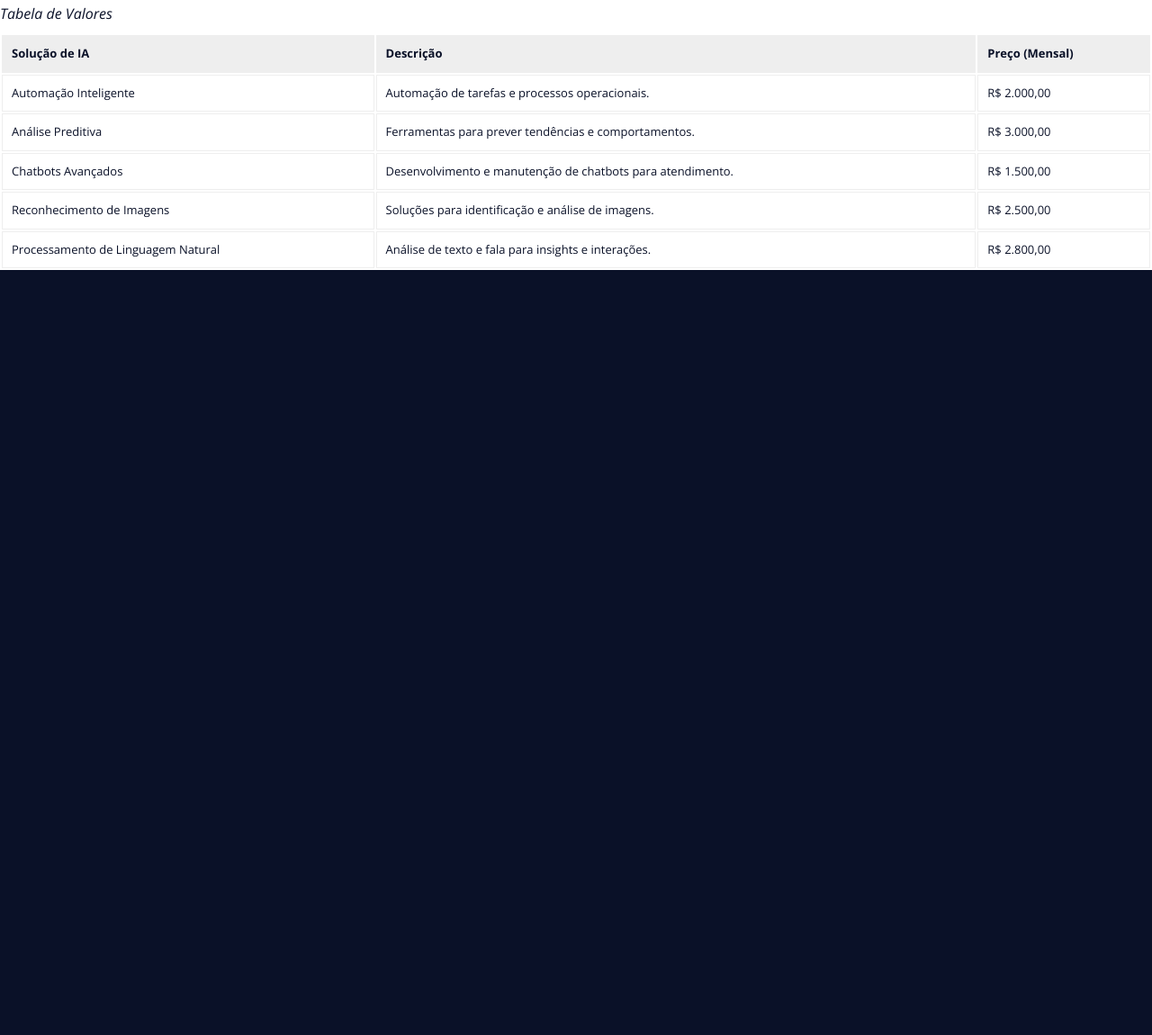
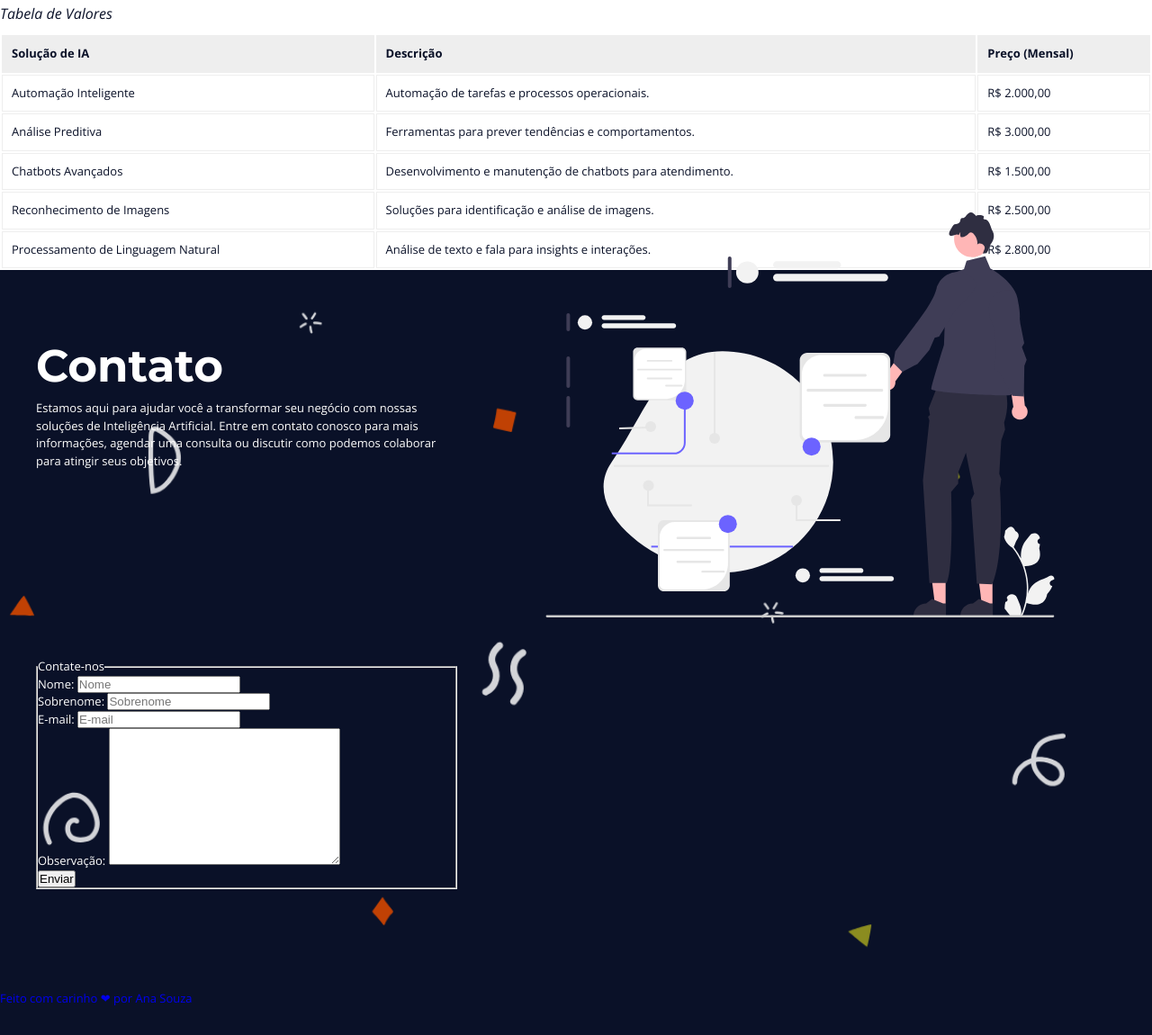
Before and after one commit to Ana-Souz/landing-page, a plain HTML site: page index.html in a window 1280 px wide. Shown: the part 5217-6367 px from the top of the page at 90% size. Before the commit the page ends 5517 px from the top, so only its background shows below. Drawn offline with nearby package versions, Linux system fonts and the light colour scheme.

Commit message:
Finalização

```diff
--- a/index.html
+++ b/index.html
@@ -34,7 +34,7 @@
                     <li><a href="#grid-solucao">Soluções</a></li>
                     <li><a href="#galeria">Galeria</a></li>
                     <li><a href="#tabela-valor">Preços</a></li>
-                    <li><a href="#">Contato</a></li>
+                    <li><a href="#contato">Contato</a></li>
                 </ul>
             </nav>
 
@@ -219,7 +219,58 @@
         </div>
     </section>
 
+    <section id="contato" class="intro main-fundo section">
+        <div class="main-content intro-content">
+            <div class="intro-text-content">
+                <h3>Contato</h3>
 
+                <p>Estamos aqui para ajudar você a transformar seu negócio com nossas soluções de Inteligência
+                    Artificial. Entre em contato conosco para mais informações, agendar uma consulta ou discutir como
+                    podemos colaborar para atingir seus objetivos.</p>
+
+            </div>
+            <div class="intro-img">
+                <img src="/assets/img/V-T-1.svg" alt="Logo fluxo de conexões">
+
+            </div>
+
+            <div class="form-contato">
+
+                <fieldset class="form-grid">
+
+                    <legend>Contate-nos</legend>
+
+                    <div class="form-grupo">
+                        <label for="nome">Nome:</label>
+                        <input type="text" name="nome" id="nome" placeholder="Nome">
+                    </div>
+
+                    <div class="form-grupo">
+                        <label for="sobrenome">Sobrenome: </label>
+                        <input type="text" name="sobrenome" id="sobrenome" placeholder="Sobrenome">
+                    </div>
+
+                    <div class="form-grupo">
+                        <label for="email">E-mail: </label>
+                        <input type="email" name="email" id="email" placeholder="E-mail">
+                    </div>
+
+                    <div class="form-grupo full-width">
+                        <label for="mensagem">Observação:</label>
+                        <textarea name="mensagem" id="mensagem" cols="30" rows="10"></textarea>
+                    </div>
+
+                    <div class="form-grupo full-width">
+                        <button type="submit">Enviar</button>
+                    </div>
+                </fieldset>
+            </div>
+        </div>
+    </section>
+
+    <footer>
+        <p><a href="#">Feito com carinho ❤ por Ana Souza</a></p>
+    </footer>
 </body>
 
 </html>
```
